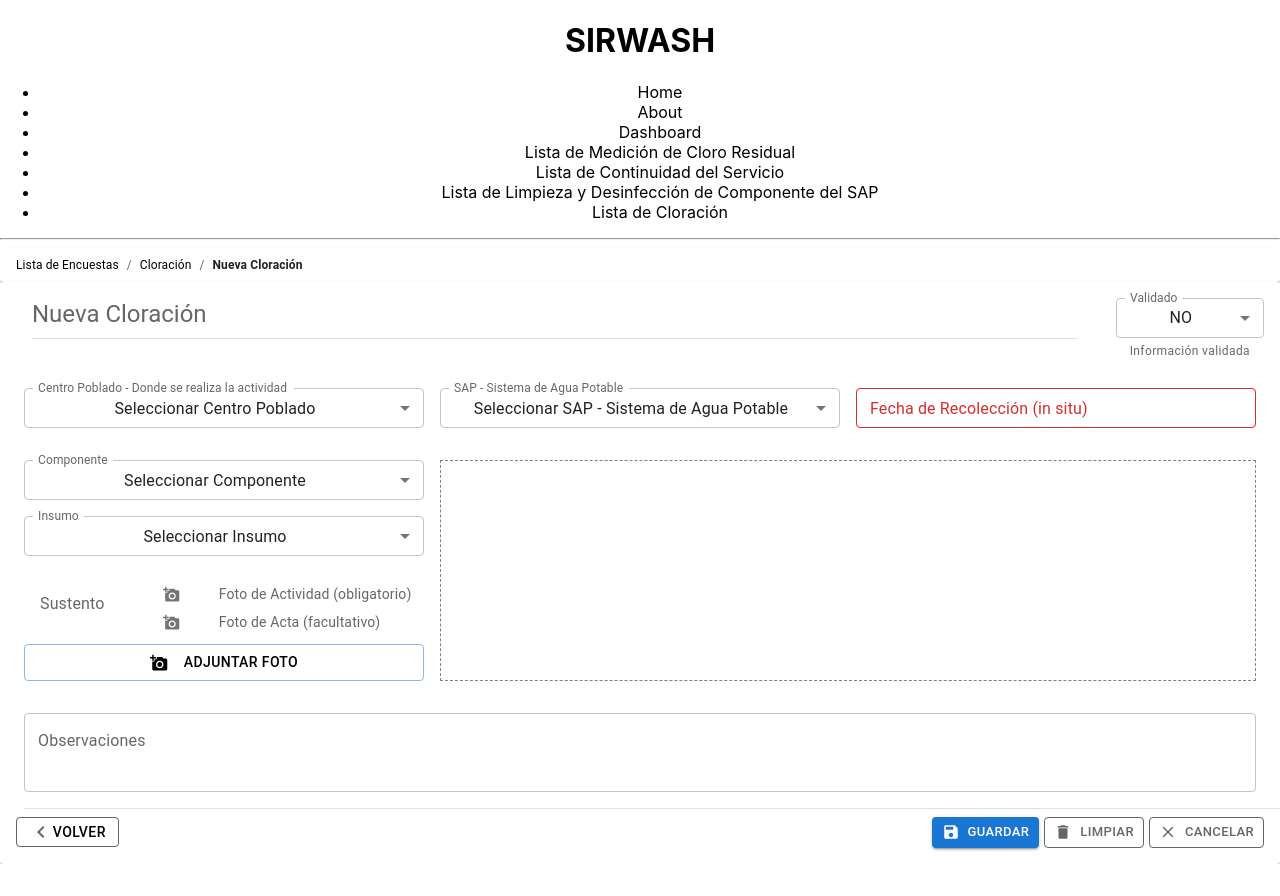
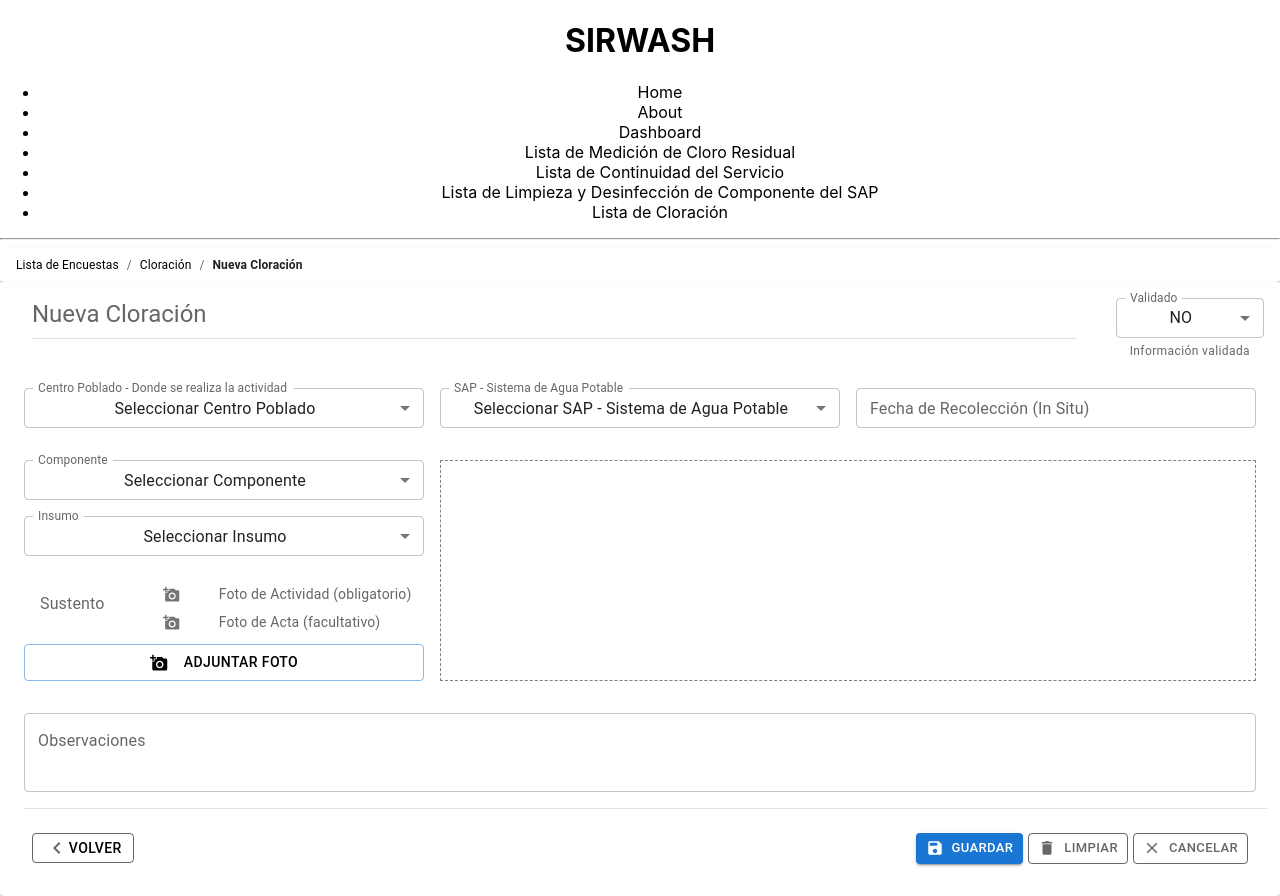
Before and after one commit to HDRamosMendoza/ReactJ-S, a React (Create React App) app in the folder 4_Proyecto/sirwash/: page /ListaDeEncuestas/Cloracion/NuevaCloracion in a window 1280 px wide. Before the commit the page ends 864 px from the top, so only its background shows below. Built offline with nearby package versions, Linux system fonts and the light colour scheme.

Commit message:
Se termina NUEVA CLORACIÓN

```diff
--- a/4_Proyecto/sirwash/src/componente/AccionNuevo.js
+++ b/4_Proyecto/sirwash/src/componente/AccionNuevo.js
@@ -18,14 +18,24 @@
 
 function AccionNuevo({_volver, _guardar, _limpiar, _cancelar}) {
   return (
-    <Box component="span" m={1} display="flex" justifyContent="space-between" alignItems="center" xs={1}>
+    <Box
+      component="span"
+      m={1}
+      display="flex"
+      justifyContent="space-between"
+      alignItems="center"
+      xs={1}
+      sx={{p:2}}>
 
       <Button variant="outlined" color="inherit" style={{height:'30px'}}>
         <ChevronLeftIcon/>
         <Link to={_volver}>Volver</Link>
       </Button>
 
-      <Grid item xs={12} display="flex" justifyContent="flex-end">
+      <Grid
+        item xs={12}
+        display="flex"
+        justifyContent="flex-end">
 
         <Button
           variant="contained"
@@ -60,6 +70,6 @@
 
     </Box>
   );
-}
+};
 
 export default AccionNuevo;
--- a/4_Proyecto/sirwash/src/modulos/Cloracion/NuevaCloracion.js
+++ b/4_Proyecto/sirwash/src/modulos/Cloracion/NuevaCloracion.js
@@ -165,6 +165,11 @@
     setRecolector(event.target.value);
   };
 
+  const [fecha, setFecha] = React.useState(null);
+    const _changeFecha = (event) => {
+        setFecha(event);
+    };
+
   return (
     <div>
       <Navegacion_03
@@ -188,7 +193,6 @@
                 </Grid>
                 <Grid item xs={2} display="flex" justifyContent="flex-end">
                   <TextField
-                    id=""
                     select
                     label="Validado"
                     defaultValue="0"
@@ -202,7 +206,7 @@
                 </Grid>
               </Box>
 
-              <Box display="grid" gridTemplateColumns="repeat(12, 1fr)" gap={2} sx={{p:2}}>
+              <Box display="grid" gridTemplateColumns="repeat(12, 1fr)" gap={2}  sx={{p:2}}>
                 <Box gridColumn="span 4">
                   <TextField
                     id="" select fullWidth
@@ -232,11 +236,13 @@
                   </TextField>
                 </Box>
                 <Box gridColumn="span 4">
-                  <LocalizationProvider dateAdapter={AdapterDayjs}>
+                  <LocalizationProvider dateAdapter={AdapterDayjs} >
                     <Stack spacing={2}>
                       <MobileDatePicker
-                          label="Fecha de Recolección (in situ)" inputFormat="DD/MM/YYYY"
-                          value={value} onChange={handleChange}
+                      label="Fecha de Recolección (In Situ)"
+                      inputFormat="DD/MM/YYYY"
+                      value={fecha}
+                      onChange={_changeFecha}
                       renderInput={(params) => <TextField {...params} size="small" sx={{marginRight:1}}/>}
                       />
                     </Stack>
@@ -316,7 +322,7 @@
 
               </Box>
 
-              <Box display="grid" gridTemplateColumns="repeat(12, 1fr)" gap={2} sx={{p:2}}>
+              <Box display="grid" gridTemplateColumns="repeat(12, 1fr)" gap={2} sx={{p:2}} >
                 <Box gridColumn="span 12">
                   <TextField
                     fullWidth multiline
@@ -326,7 +332,7 @@
                 </Box>
               </Box>
 
-              <Divider variant="middle" sx={{ width: '100%'}}/>
+              <Divider variant="middle" sx={{ width: '98.3%'}}/>
 
               <AccionNuevo
                 _volver={URL_02}
```
Lines whose indentation alone changed are shown as unchanged.
